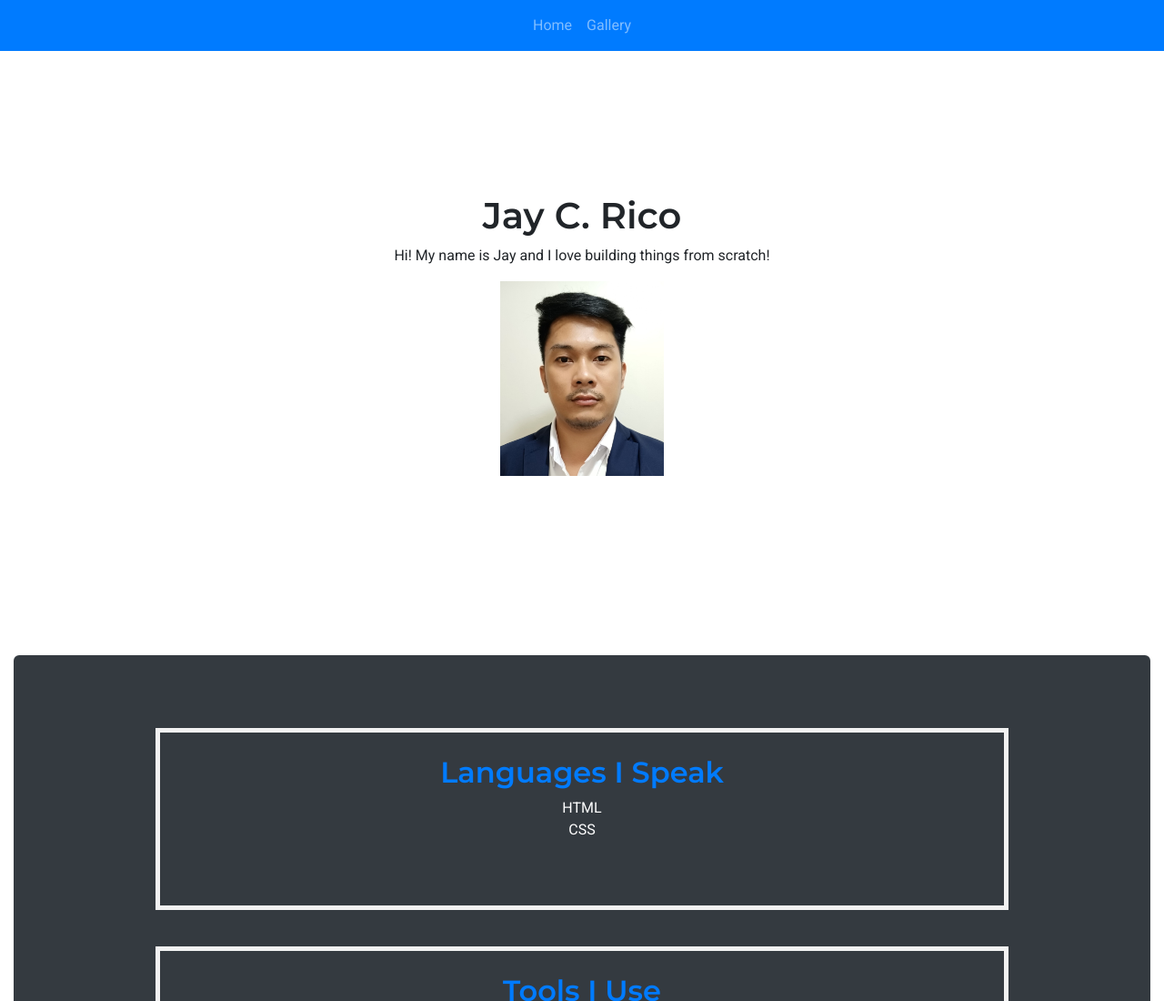
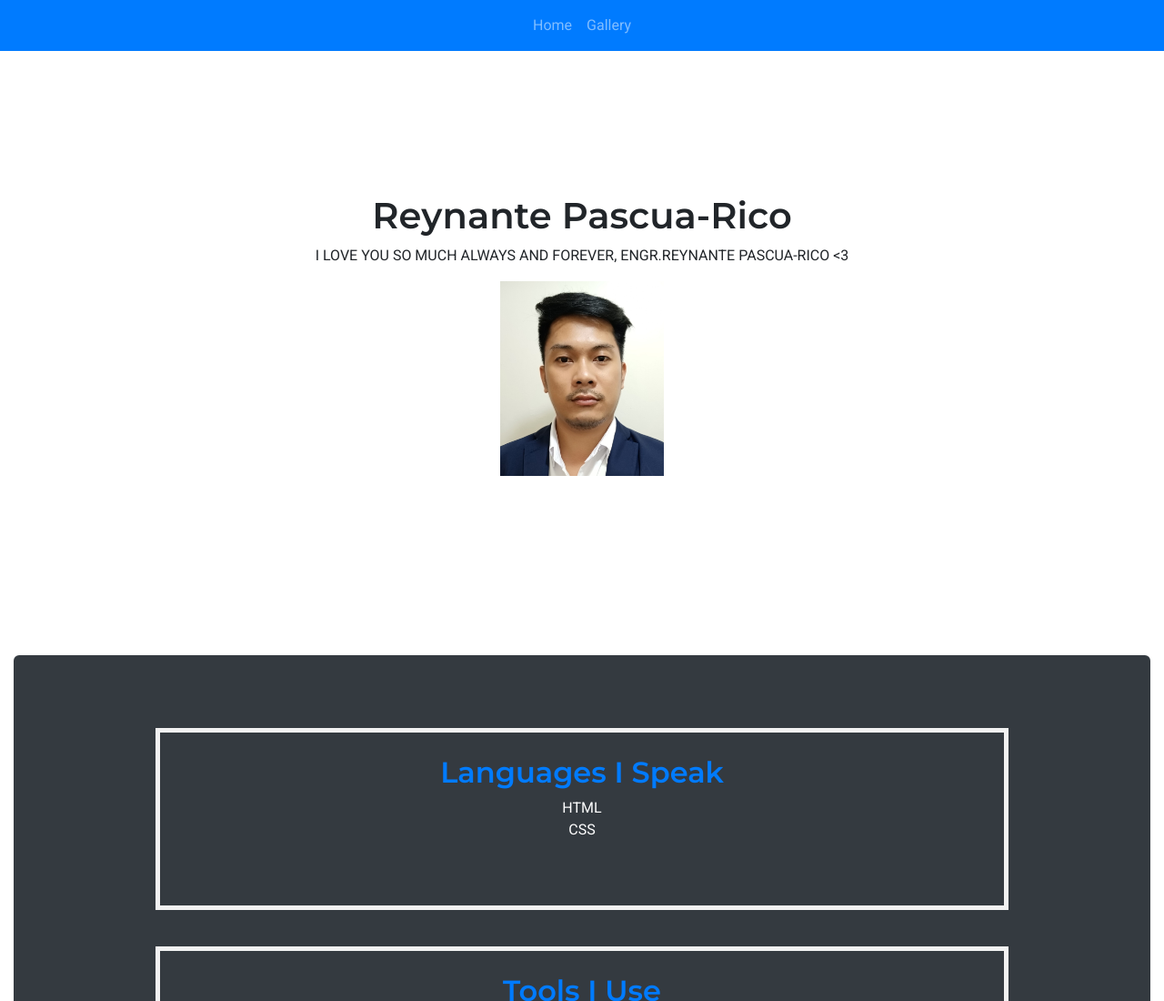
Before and after one commit to jayrico23c/fcb-portfolio, a plain HTML site: page index.html in a window 1280 px wide. Shown: the top 1100 px of the page at 91% size. Drawn offline with nearby package versions, Linux system fonts and the light colour scheme.

Commit message:
Update index.html

```diff
--- a/index.html
+++ b/index.html
@@ -5,7 +5,7 @@
 	<meta charset="utf-8">
 	<meta name="viewport" content="width=device-width, initial-scale=1, shrink-to-fit=no"> <!-- allows the page of any device to be automatically adjusted accdg to the device's size. -->
 
-	<title>Jay Caoile Rico || Web Portfolio</title>
+	<title>Jay Rico || Web Portfolio</title>
 
 	<!-- Google Fonts -->
 	<link rel="preconnect" href="https://fonts.googleapis.com">
@@ -38,8 +38,8 @@
 
 	<div class="container-fluid"> <!-- allows the division to have margins on both sides -->
 		<section id="landing" class="jumbotron mt-5 text-center bg-transparent">
-			<h1>Jay C. Rico</h1>
-			<p>Hi! My name is Jay and I love building things from scratch!</p>
+			<h1>Reynante Pascua-Rico</h1>
+			<p> I LOVE YOU SO MUCH ALWAYS AND FOREVER, ENGR.REYNANTE PASCUA-RICO <3 </p>
 			<img src="./images/jay.jpg" class="img-fluid" />
 		</section>
 		<!-- end of landing -->
```
